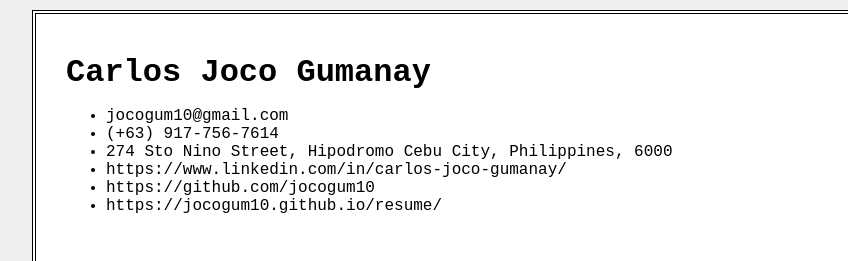
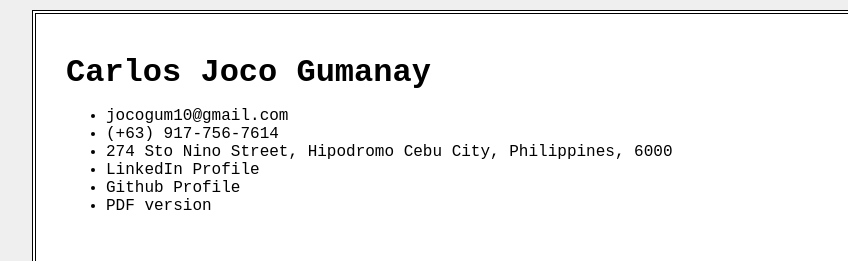
Before and after one commit to jocogum10/resume, a plain HTML site: page index.html in a window 1280 px wide. Shown: the top 261 px of the page, 104-952 px from the left. Drawn offline with Linux system fonts and the light colour scheme.

Commit message:
change headers to reflect links

```diff
--- a/index.html
+++ b/index.html
@@ -16,12 +16,9 @@
                         <li>jocogum10@gmail.com</li>
                         <li>(+63) 917-756-7614</li>
                         <li><a href="https://goo.gl/maps/Jt8pBsfuGZi5PEHi9" target="_blank">274 Sto Nino Street, Hipodromo Cebu City, Philippines, 6000</a></li>
-                        <li>https://www.linkedin.com/in/carlos-joco-gumanay/</li>
-                        <li>https://github.com/jocogum10</li>
-                        <li>https://jocogum10.github.io/resume/</li>
-                        <!-- <li><a href="https://www.linkedin.com/in/carlos-joco-gumanay/" target="_blank">LinkedIn Profile</a></li>
+                        <li><a href="https://www.linkedin.com/in/carlos-joco-gumanay/" target="_blank">LinkedIn Profile</a></li>
                         <li><a href="https://github.com/jocogum10" target="_blank">Github Profile</ahttps:></a></li>
-                        <li><a href="resume.pdf" target="_blank">PDF version</a></li> -->
+                        <li><a href="resume.pdf" target="_blank">PDF version</a></li>
                     </ul>
                 </div>
             </header>
```
